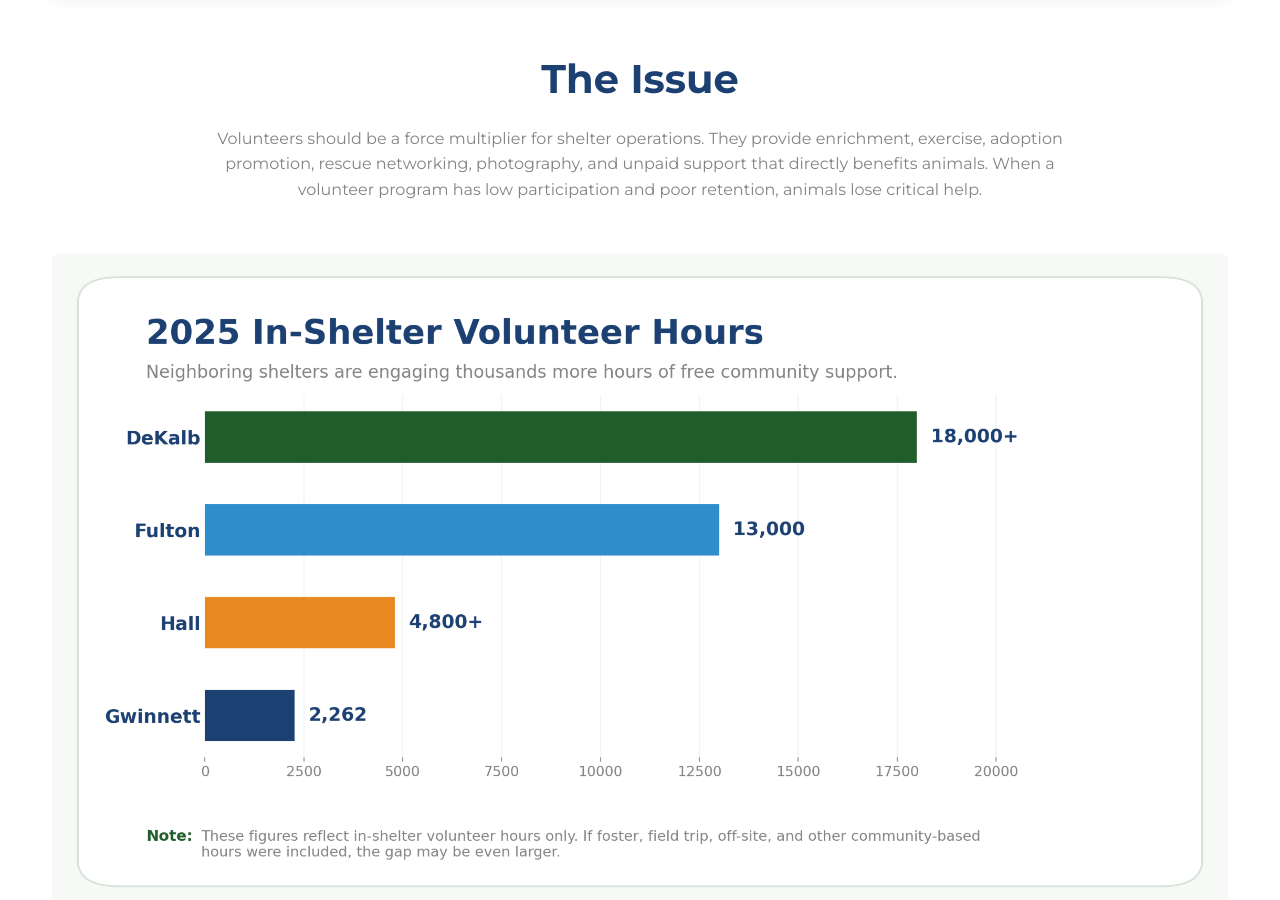
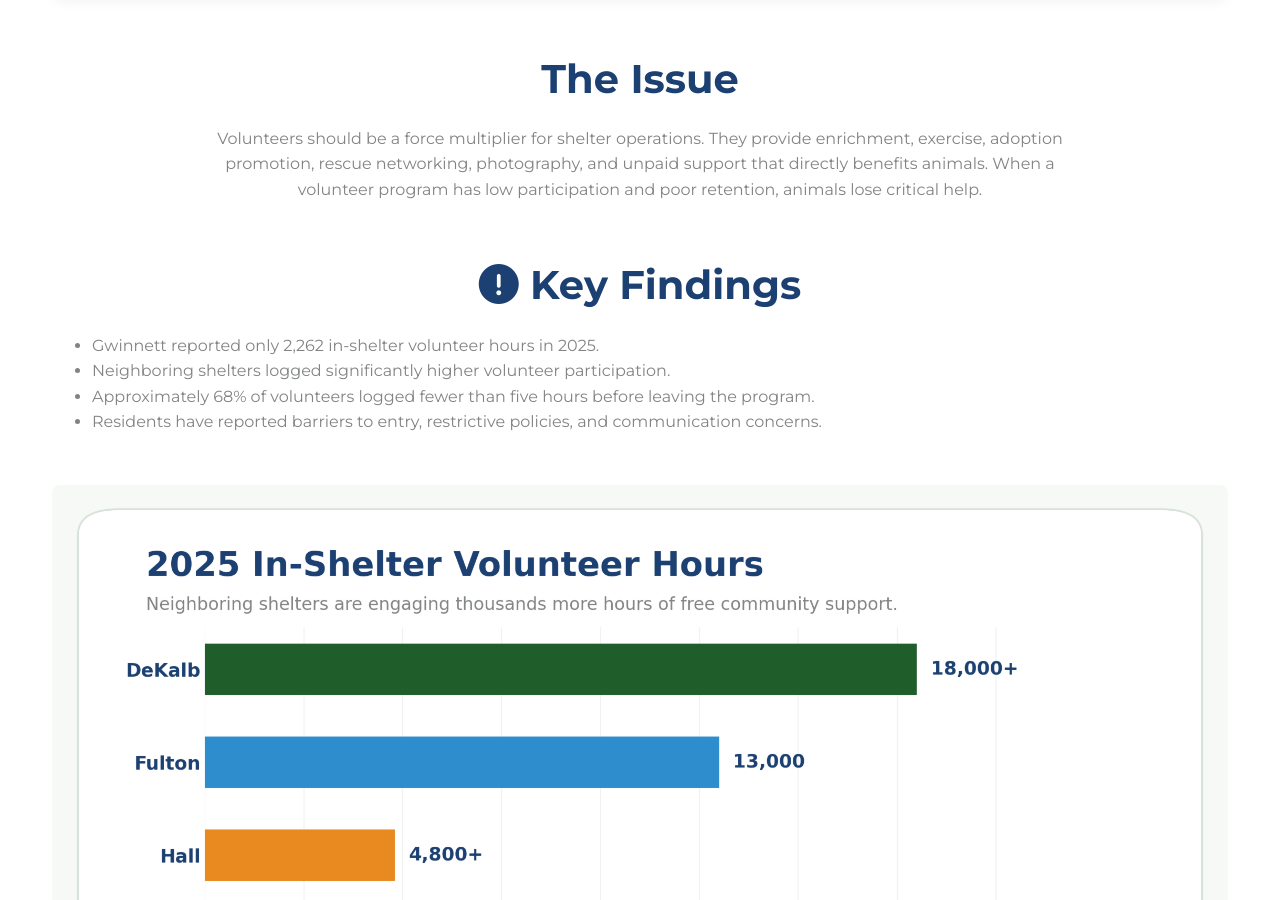
Before and after one commit to whitleybacon/gwinnett-animal-advocacy-alliance, a Jekyll site: the page built from issues/volunteer-engagement/index.html, in a window 1280 px wide and 900 px high, scrolled down 1089 px. Built offline with Jekyll 4.4.1, drawn with Linux system fonts in a browser that asks for light colours.

Commit message:
Update index.html

```diff
--- a/issues/volunteer-engagement/index.html
+++ b/issues/volunteer-engagement/index.html
@@ -52,6 +52,23 @@ title: Volunteer Engagement
     <p class="section-intro">
         Volunteers should be a force multiplier for shelter operations. They provide enrichment, exercise, adoption promotion, rescue networking, photography, and unpaid support that directly benefits animals. When a volunteer program has low participation and poor retention, animals lose critical help.
     </p>
+</section>
+
+<section class="home-section">
+
+    <div class="issue-alert">
+
+        <h2><i class="fas fa-exclamation-circle"></i> Key Findings</h2>
+
+        <ul>
+            <li>Gwinnett reported only 2,262 in-shelter volunteer hours in 2025.</li>
+            <li>Neighboring shelters logged significantly higher volunteer participation.</li>
+            <li>Approximately 68% of volunteers logged fewer than five hours before leaving the program.</li>
+            <li>Residents have reported barriers to entry, restrictive policies, and communication concerns.</li>
+        </ul>
+
+    </div>
+
 </section>
 
 <section class="home-section">
```
